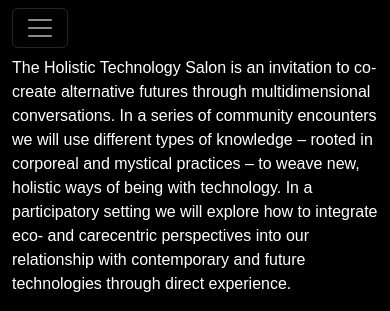
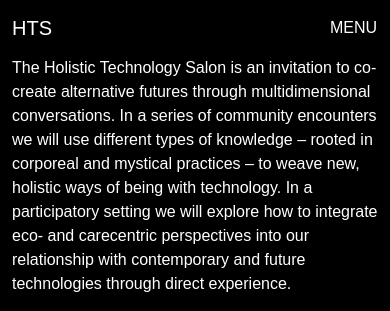
Before and after one commit to federico-santarini/HTS_website, a Django app: template hts_website/portfolio/templates/portfolio/about.html in a window 390 px wide. Shown: the top 311 px of the page. Run offline with Django 5.2, Linux system fonts and the light colour scheme; the template is opened without the code that fills it, so the values that code supplies are empty; some libraries are stand-ins or nearby versions; some web fonts are replaced.

Commit message:
modified navbar

```diff
--- a/hts_website/portfolio/templates/portfolio/base.html
+++ b/hts_website/portfolio/templates/portfolio/base.html
@@ -14,15 +14,16 @@
 <body>
     {# Navbar comune a tutte le pagine: ogni pagina estende questo template. #}
     {# "Publication" compare solo se PUBLICATION_URL è impostata (context processor in portfolio/context_processors.py). #}
-    {# Su schermi stretti si chiude dietro il pulsante (serve il JavaScript di Bootstrap, caricato in fondo alla pagina). #}
-    <nav class="navbar navbar-expand-lg">
+    {# Sempre visibile in cima (sticky-top): il contenuto le scorre sotto. Marchio a sinistra, voci a destra. #}
+    {# Su schermi stretti le voci stanno dietro la parola "Menu" e si aprono in una tendina (serve il JavaScript di #}
+    {# Bootstrap, caricato in fondo alla pagina). Altezza e aspetto della tendina: vedi custom.css. #}
+    <nav class="navbar navbar-expand-lg sticky-top">
         <div class="container">
+            <a class="navbar-brand" href="{% url 'home' %}">HTS</a>
             <button class="navbar-toggler" type="button" data-bs-toggle="collapse" data-bs-target="#main-nav"
-                    aria-controls="main-nav" aria-expanded="false" aria-label="Toggle navigation">
-                <span class="navbar-toggler-icon"></span>
-            </button>
+                    aria-controls="main-nav" aria-expanded="false">Menu</button>
             <div class="collapse navbar-collapse" id="main-nav">
-                <ul class="navbar-nav">
+                <ul class="navbar-nav ms-auto">
                     <li class="nav-item"><a class="nav-link" href="{% url 'home' %}">Home</a></li>
                     <li class="nav-item"><a class="nav-link" href="{% url 'project_list' %}">Archive</a></li>
                     <li class="nav-item"><a class="nav-link" href="{% url 'contributor_list' %}">Contributors</a></li>
--- a/hts_website/static/css/custom.css
+++ b/hts_website/static/css/custom.css
@@ -68,6 +68,14 @@
     --hts-font-display: "Machina Inktrap", "Machina Plain", sans-serif;
     --hts-font-serif: "Alegreya", serif;
     --hts-font-label: "Alegreya SC", serif;
+    --hts-navbar-height: 3.5rem;
+}
+
+/* La navbar è fissa in cima (sticky-top in base.html) e alta quanto --hts-navbar-height: serve un valore fisso perché
+   scroll-padding-top lo usa per lasciarle lo spazio. Senza, ancore e snap porterebbero l'inizio di un progetto
+   SOTTO la navbar. */
+html {
+    scroll-padding-top: var(--hts-navbar-height);
 }
 
 /* La navbar ridefinisce --bs-nav-link-color per conto suo (la prende da --bs-navbar-color),
@@ -76,8 +84,45 @@
     --bs-navbar-color: white;
     --bs-navbar-hover-color: var(--hts-accent);
     --bs-navbar-active-color: var(--hts-accent);
+    --bs-navbar-brand-hover-color: var(--hts-accent);
+    /* "Menu" (solo sotto lg) è testo semplice: niente bordo, niente riquadro, stessa dimensione del resto. */
+    --bs-navbar-toggler-padding-x: 0;
+    --bs-navbar-toggler-padding-y: 0;
+    --bs-navbar-toggler-font-size: 1rem;
+    --bs-navbar-toggler-border-color: transparent;
     font-weight: 300;
     text-transform: uppercase;
+    height: var(--hts-navbar-height);
+    padding-block: 0;
+    background-color: var(--bs-body-bg);
+}
+
+.navbar-toggler {
+    text-transform: uppercase; /* i <button> non ereditano il maiuscolo dal .navbar */
+}
+
+/* Bootstrap disegna l'anello di focus anche dopo un click o un tocco; qui resta solo per chi usa la tastiera. */
+.navbar-toggler:focus:not(:focus-visible) {
+    box-shadow: none;
+}
+
+/* Sotto lg le voci non spingono giù la pagina: si aprono in una tendina sotto la barra, larga quanto lo schermo
+   (box-shadow + clip-path allargano lo sfondo ai lati) e con il testo allineato al marchio. */
+@media (max-width: 991.98px) {
+    .navbar > .container {
+        position: relative;
+    }
+
+    .navbar-collapse {
+        position: absolute;
+        top: 100%;
+        left: 0;
+        right: 0;
+        padding: 0.5rem calc(var(--bs-gutter-x) * 0.5) 1rem;
+        background-color: var(--bs-body-bg);
+        box-shadow: 0 0 0 100vmax var(--bs-body-bg);
+        clip-path: inset(0 -100vmax);
+    }
 }
 
 /* Bootstrap non ha una variabile per il font dei titoli (usano quello del testo): serve una regola. */
@@ -111,10 +156,9 @@ a {
    Snap: "mandatory" = la pagina si ferma sempre all'inizio di un progetto; "proximity" = si allinea solo se ci si
    ferma vicino. Un progetto più alto dello schermo si legge comunque per intero. Vale solo nel feed (:has) e non per
    chi chiede meno animazioni.
-   Anche la navbar è un punto di snap: senza, al caricamento la pagina si allineerebbe al primo progetto (che sta
-   sotto la navbar) e la navbar resterebbe fuori vista. */
+   La navbar è fissa: l'inizio di ogni progetto si allinea sotto di lei grazie a scroll-padding-top (vedi sopra). */
 .project-feed > section {
-    min-height: 100svh;
+    min-height: calc(100svh - var(--hts-navbar-height)); /* l'area sotto la navbar fissa */
 }
 
 /* Spazio in fondo a ogni progetto. Sta nel contenitore interno (non sul <section>) perché il <section> ha già
@@ -131,10 +175,6 @@ a {
     }
 
     .project-feed > section {
-        scroll-snap-align: start;
-    }
-
-    html:has(.project-feed) .navbar {
         scroll-snap-align: start;
     }
 }
```
